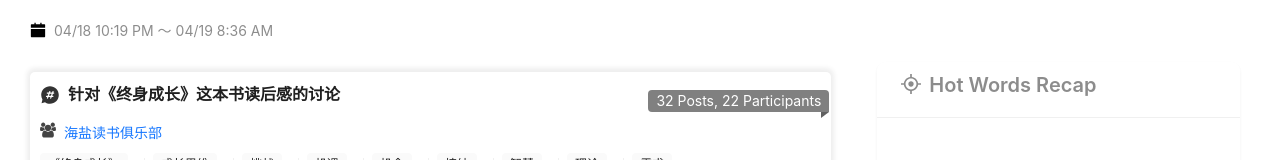
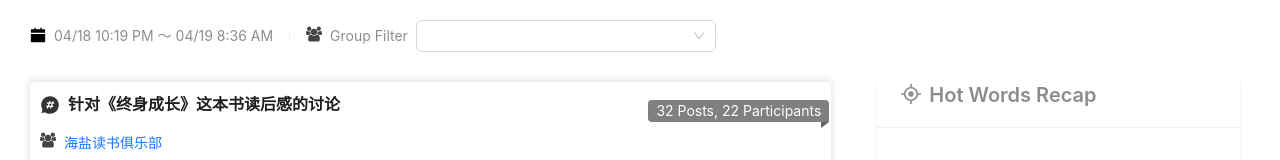
Before and after one commit to Hazyzh/hks, a React (Vite) app: page / in a window 1280 px wide. Shown: the top 160 px of the page. Built offline with nearby package versions, Linux system fonts and the light colour scheme.

Commit message:
add filter

```diff
--- a/src/App.tsx
+++ b/src/App.tsx
@@ -1,15 +1,21 @@
+import { useState, useCallback } from 'react';
 import { ConfigProvider, Divider } from 'antd';
 import { LeftSideBar, MainPage, PageTitle } from './components';
 
 import { Col, Row } from 'antd';
 
 const App = () => {
+  const [filters, setFilters] = useState<string[]>([]);
+  const setFiltersFunc = useCallback((filtersArr: string[]) => {
+    setFilters(filtersArr);
+  }, []);
+
   return (
     <ConfigProvider>
-      <PageTitle />
-      <Row gutter={16}  style={{height: '100%'}}>
-        <Col span={16} style={{height: '100%'}}>
-          <MainPage />
+      <PageTitle filtersOnchange={setFiltersFunc} />
+      <Row gutter={16} style={{ height: '100%' }}>
+        <Col span={16} style={{ height: '100%' }}>
+          <MainPage filters={filters} />
         </Col>
         <Col span={8}>
           <LeftSideBar />
--- a/src/components/LeftSideBar.tsx
+++ b/src/components/LeftSideBar.tsx
@@ -19,7 +19,7 @@ const MostPopular = () => {
         </Title>
       }
     >
-      <Image height={240} src={PopularImg} />
+      <Image height={340} src={PopularImg} />
     </Card>
   );
 };
--- a/src/components/MainPage.tsx
+++ b/src/components/MainPage.tsx
@@ -11,7 +11,7 @@ import './mainPage.less';
 
 const repeat = (arr: any[], n: number): ITopicItem[] =>
   [].concat(...Array(n).fill(arr));
-const data = repeat(topicItems, 5).map((item, number) => ({
+const defaultData = repeat(topicItems, 5).map((item, number) => ({
   id: `${number}`,
   ...item,
 }));
@@ -43,7 +43,10 @@ const UnreadItemListRender = (item: ITopicItem) => {
   } = item;
   return (
     <List.Item className='topic-item' key={id}>
-      <Badge.Ribbon text={`${totallyPostCount} Posts, ${participants.length} Participants`} color='gray'>
+      <Badge.Ribbon
+        text={`${totallyPostCount} Posts, ${participants.length} Participants`}
+        color='gray'
+      >
         <Space direction='vertical'>
           <Space>
             <TopicIcon className='page-item-icon' />
@@ -65,7 +68,7 @@ const UnreadItemListRender = (item: ITopicItem) => {
               </Tag>
             ))}
           </Space>
-          <Paragraph style={{textIndent: '2em'}}>{summary}</Paragraph>
+          <Paragraph style={{ textIndent: '2em' }}>{summary}</Paragraph>
           <AvatarGroup participants={participants} />
           <Space>
             <CalendarFilled />
@@ -79,7 +82,11 @@ const UnreadItemListRender = (item: ITopicItem) => {
   );
 };
 
-export const MainPage = () => {
+export const MainPage = ({ filters }: { filters: string[] }) => {
+  let data = defaultData;
+  if (filters.length) {
+    data = defaultData.filter(item => filters.includes(item.groupName))
+  }
   const box = useRef<HTMLDivElement>(null);
   const [high, setHigh] = useState(1000);
   useEffect(() => {
--- a/src/components/PageTitle.tsx
+++ b/src/components/PageTitle.tsx
@@ -1,15 +1,30 @@
 import dayjs from 'dayjs';
-import { Typography, Space } from 'antd';
+import { Typography, Space, Select, Divider } from 'antd';
 import { CalendarFilled } from '@ant-design/icons';
+import { allFilters } from '../mocks/TopicItems';
+import type { SelectProps } from 'antd';
+import './pageTitle.less';
+import { ReactComponent as GroupIcon } from '../assets/group.svg';
 
 const { Title, Text } = Typography;
-import './pageTitle.less';
+const options: SelectProps['options'] = allFilters.map((i) => ({
+  value: i,
+  label: i,
+}));
 
-export const PageTitle = () => {
+export const PageTitle = ({
+  filtersOnchange,
+}: {
+  filtersOnchange: (param: string[]) => void;
+}) => {
+  console.log('allFilters', allFilters);
   const endDay = dayjs();
   const startDay = endDay.subtract(1, 'day');
   const startString = startDay.format('MM/DD');
   const endString = endDay.format('MM/DD');
+  const handleChange = (value: string[]) => {
+    filtersOnchange(value);
+  };
   return (
     <div className='page-title'>
       <Space>
@@ -17,6 +32,18 @@ export const PageTitle = () => {
         <Text type='secondary'>
           {startString} 10:19 PM ～ {endString} 8:36 AM
         </Text>
+        <Divider type='vertical' />
+        <GroupIcon className='page-item-icon-sub' />
+        <Text type='secondary'>
+          Group Filter
+        </Text>
+        <Select
+          mode='tags'
+          style={{ width: '300px' }}
+          onChange={handleChange}
+          tokenSeparators={[',']}
+          options={options}
+        />
       </Space>
     </div>
   );
--- a/src/mocks/TopicItems.ts
+++ b/src/mocks/TopicItems.ts
@@ -104,6 +104,8 @@ export const topicItems = [
   },
 ];
 
+export const allFilters = [...new Set(topicItems.map(item => item.groupName))]
+
 export type ITopicItem = (typeof topicItems)[0] & { id?: string };
 
 /**
```
